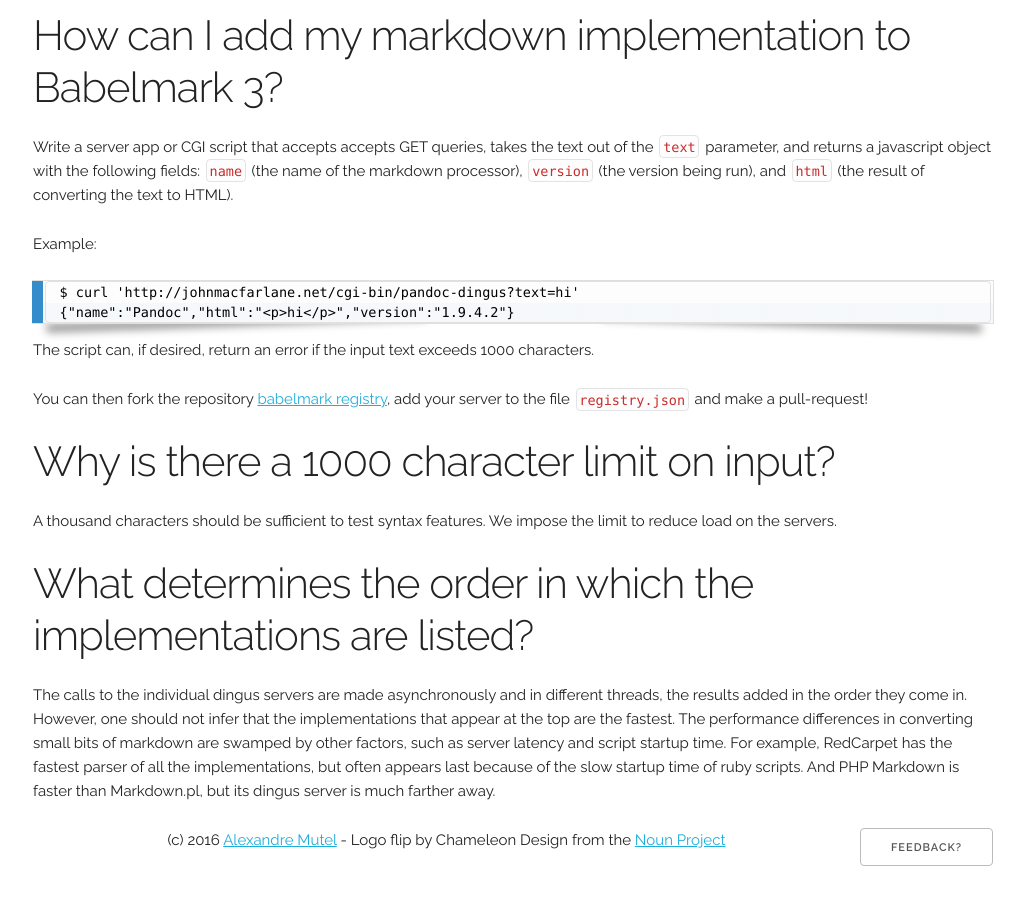
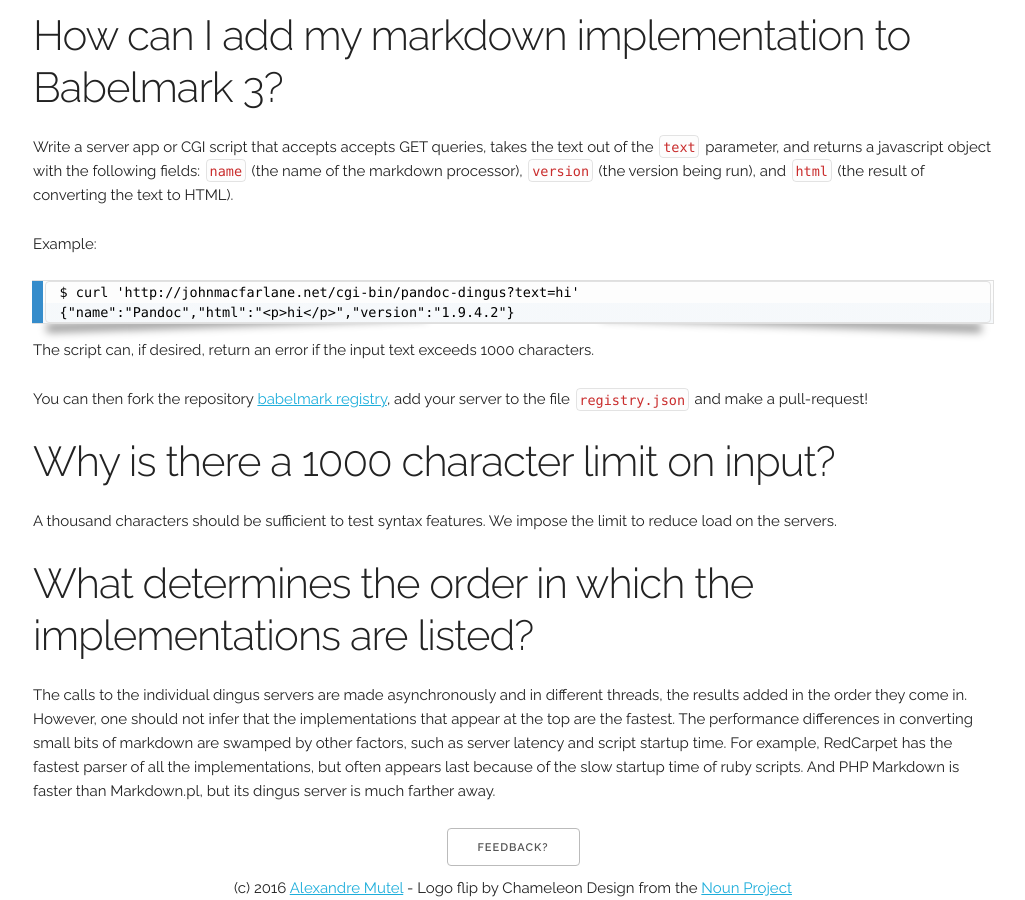
Before and after one commit to babelmark/babelmark.github.io, a Jekyll site: the page built from faq.md, in a window 1280 px wide and 900 px high, scrolled down 5868 px. Shown: the whole window, without its empty margins (127-1152 px from the left). Built offline with Jekyll 4.4.1, drawn with Linux system fonts in a browser that asks for light colours; before the commit the page ends 6746 px from its top, so only the background shows below that.

Commit message:
Center and move feedback just above footer

```diff
--- a/_includes/footer.html
+++ b/_includes/footer.html
@@ -1,7 +1,7 @@
 <div class="container">
 <div class="copyright">
+<div><a href="https://github.com/babelmark/babelmark.github.io/issues/new" target="_blank" class="button">Feedback?</a></div>
 <span>(c) 2016 <a href="http://xoofx.com">Alexandre Mutel</a> - Logo flip by Chameleon Design from the <a href="https://thenounproject.com/">Noun Project</a></span>
-<a href="https://github.com/babelmark/babelmark.github.io/issues/new" target="_blank" style="float:right;" class="button">Feedback?</a>
 </div>
 </div>
 <script>
```
